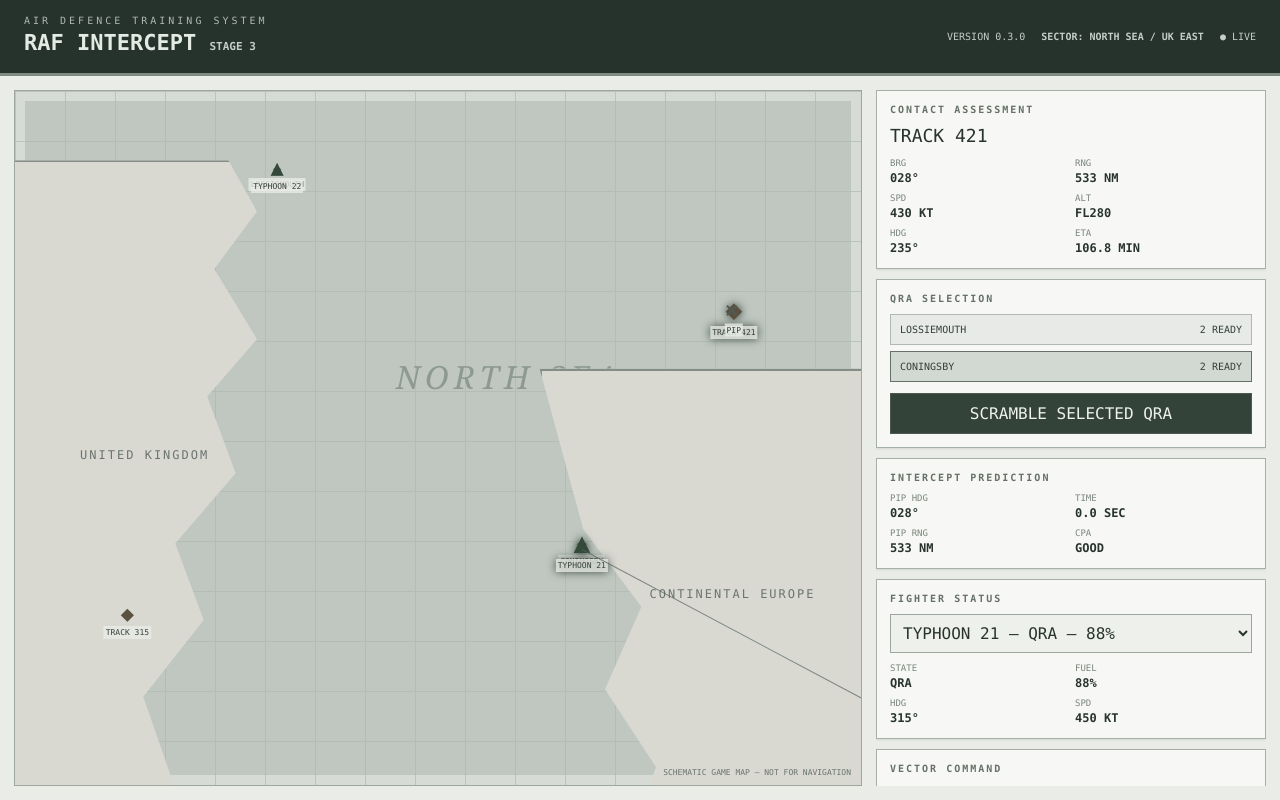
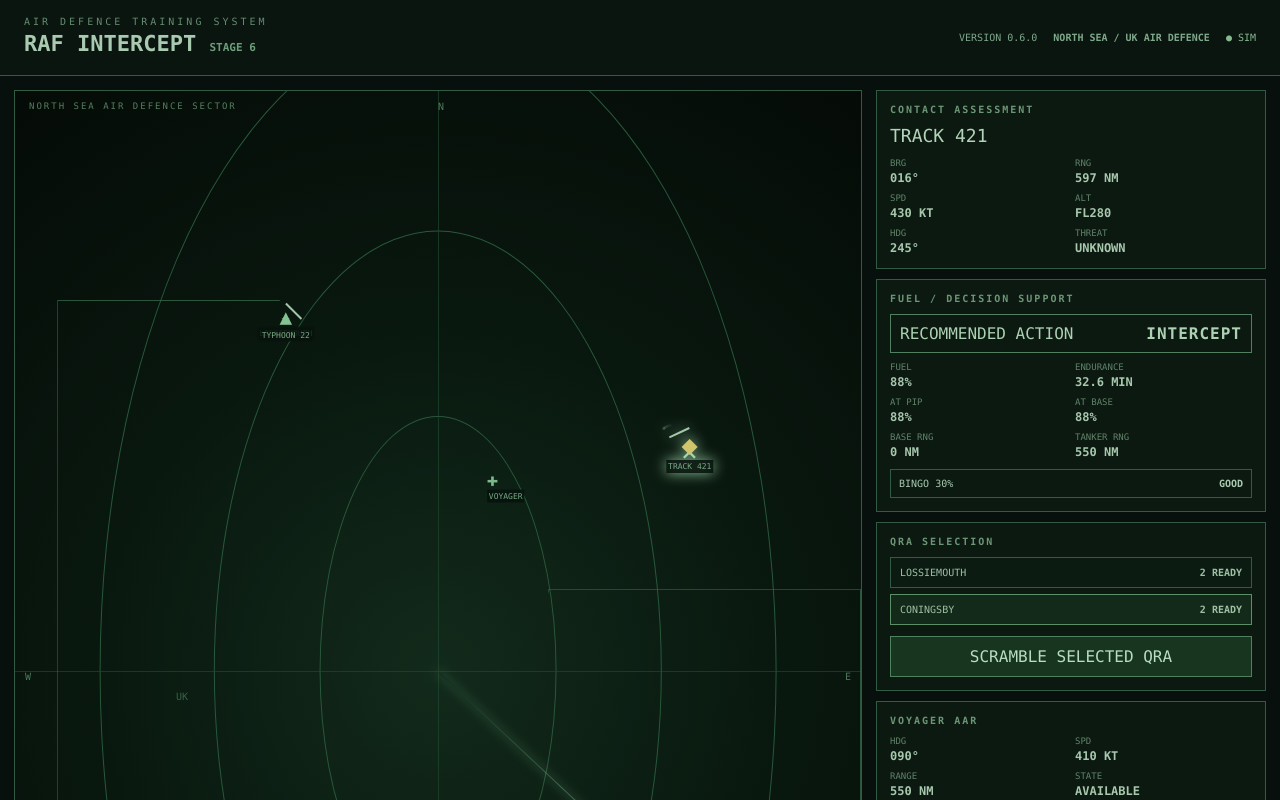
Before and after one commit to kitridley-sys/Intercept, a React (Vite) app: page / in a window 1280 px wide. Shown: the top 800 px of the page. Built offline with nearby package versions, Linux system fonts and the light colour scheme.

Commit message:
Add files via upload

```diff
--- a/src/App.tsx
+++ b/src/App.tsx
@@ -1,91 +1,38 @@
-import {useEffect,useMemo,useState} from 'react'
-
-const VERSION='0.3.0'
-type Plane={id:string;name:string;x:number;y:number;heading:number;speed:number;alt:number;fuel:number;airborne:boolean;friendly:boolean}
+import{useEffect,useMemo,useState}from'react'
+const VERSION='0.6.0',BINGO=30,RESERVE=42
+type P={id:string;name:string;x:number;y:number;heading:number;speed:number;alt:number;fuel:number;airborne:boolean;friendly:boolean;trail:{x:number;y:number}[]}
 type Base={id:string;name:string;x:number;y:number;aircraft:number}
-const bases:Base[]=[
- {id:'L',name:'LOSSIEMOUTH',x:31,y:12,aircraft:2},
- {id:'C',name:'CONINGSBY',x:67,y:66,aircraft:2},
-]
-const initialTargets:Plane[]=[
- {id:'T421',name:'TRACK 421',x:87,y:31,heading:235,speed:430,alt:280,fuel:100,airborne:true,friendly:false},
- {id:'T315',name:'TRACK 315',x:12,y:78,heading:35,speed:390,alt:240,fuel:100,airborne:true,friendly:false},
-]
-const initialFighters:Plane[]=[
- {id:'F21',name:'TYPHOON 21',x:67,y:66,heading:315,speed:450,alt:250,fuel:88,airborne:false,friendly:true},
- {id:'F22',name:'TYPHOON 22',x:31,y:12,heading:135,speed:450,alt:250,fuel:78,airborne:false,friendly:true},
-]
+const bases:Base[]=[{id:'L',name:'LOSSIEMOUTH',x:32,y:20,aircraft:2},{id:'C',name:'CONINGSBY',x:68,y:72,aircraft:2}]
+const initialT:P[]=[{id:'T421',name:'TRACK 421',x:82,y:30,heading:245,speed:430,alt:280,fuel:100,airborne:true,friendly:false,trail:[]},{id:'T315',name:'TRACK 315',x:24,y:67,heading:42,speed:390,alt:240,fuel:100,airborne:true,friendly:false,trail:[]}]
+const initialF:P[]=[{id:'F21',name:'TYPHOON 21',x:68,y:72,heading:315,speed:450,alt:250,fuel:88,airborne:false,friendly:true,trail:[]},{id:'F22',name:'TYPHOON 22',x:32,y:20,heading:135,speed:450,alt:250,fuel:78,airborne:false,friendly:true,trail:[]}]
+const tanker={x:58,y:34,heading:90,speed:410}
 const clamp=(n:number,a=4,b=96)=>Math.max(a,Math.min(b,n))
-const move=(p:Plane,dt:number)=>{const r=p.heading*Math.PI/180,s=.00115;return {...p,x:clamp(p.x+Math.sin(r)*p.speed*dt*s),y:clamp(p.y-Math.cos(r)*p.speed*dt*s)}}
-const dist=(a:Plane,b:Plane)=>Math.hypot(a.x-b.x,a.y-b.y)
-const brg=(a:Plane,b:Plane)=>Math.round((Math.atan2(b.x-a.x,-(b.y-a.y))*180/Math.PI+360)%360)
+const move=(p:P):P=>{const r=p.heading*Math.PI/180,s=.00115;return{...p,x:clamp(p.x+Math.sin(r)*p.speed*s),y:clamp(p.y-Math.cos(r)*p.speed*s),fuel:p.airborne&&p.friendly?Math.max(0,p.fuel-.045):p.fuel,trail:[...p.trail,{x:p.x,y:p.y}].slice(-22)}}
+const d=(a:{x:number;y:number},b:{x:number;y:number})=>Math.hypot(a.x-b.x,a.y-b.y)
+const brg=(a:P,b:P)=>Math.round((Math.atan2(b.x-a.x,-(b.y-a.y))*180/Math.PI+360)%360)
 const ang=(a:number,b:number)=>Math.abs(((a-b+540)%360)-180)
-
-function predictIntercept(f:Plane,t:Plane){
- const dx=t.x-f.x,dy=t.y-f.y
- const tr=t.heading*Math.PI/180, fr=f.heading*Math.PI/180
- const tvx=Math.sin(tr)*t.speed, tvy=-Math.cos(tr)*t.speed
- const relx=dx,rely=dy
- const a=tvx*tvx+tvy*tvy-f.speed*f.speed
- const b=2*(relx*tvx+rely*tvy)
- const c=relx*relx+rely*rely
- let sec=0
- if(Math.abs(a)<.0001) sec=b?Math.max(0,-c/b):0
- else {const disc=b*b-4*a*c;if(disc>=0){const r1=(-b-Math.sqrt(disc))/(2*a),r2=(-b+Math.sqrt(disc))/(2*a);const roots=[r1,r2].filter(r=>r>0);sec=roots.length?Math.min(...roots):0}}
- if(!sec) sec=Math.max(1,dist(f,t)*.9)
- const px=t.x+Math.sin(tr)*t.speed*sec*.00115
- const py=t.y-Math.cos(tr)*t.speed*sec*.00115
- const point={x:clamp(px),y:clamp(py)}
- const heading=Math.round((Math.atan2(point.x-f.x,-(point.y-f.y))*180/Math.PI+360)%360)
- return {sec,point,heading}
+function solution(f:P,t:P){const dx=t.x-f.x,dy=t.y-f.y,r=t.heading*Math.PI/180,tvx=Math.sin(r)*t.speed,tvy=-Math.cos(r)*t.speed,a=tvx*tvx+tvy*tvy-f.speed*f.speed,b=2*(dx*tvx+dy*tvy),c=dx*dx+dy*dy;let s=0,disc=b*b-4*a*c;if(Math.abs(a)>.0001&&disc>=0){const rs=[(-b-Math.sqrt(disc))/(2*a),(-b+Math.sqrt(disc))/(2*a)].filter(x=>x>0);if(rs.length)s=Math.min(...rs)}if(!s)s=Math.max(1,d(f,t)*.9);const x=clamp(t.x+Math.sin(r)*t.speed*s*.00115),y=clamp(t.y-Math.cos(r)*t.speed*s*.00115);return{sec:s,x,y,heading:Math.round((Math.atan2(x-f.x,-(y-f.y))*180/Math.PI+360)%360)}}
+function Contact({p,sel,onClick}:{p:P;sel:boolean;onClick:()=>void}){return <button className={`contact ${p.friendly?'friendly':'hostile'} ${sel?'selected':''}`} style={{left:`${p.x}%`,top:`${p.y}%`}} onClick={onClick}><span className="trail">{p.trail.map((q,i)=><i key={i} style={{left:`${(q.x-p.x)*4}px`,top:`${(q.y-p.y)*4}px`,opacity:(i+1)/p.trail.length*.35}}/>)}</span><span className="bug" style={{transform:`translate(-50%,-100%) rotate(${p.heading}deg)`}}/><span className="symbol">{p.friendly?'▲':'◆'}</span><small>{p.name}</small></button>}
+export default function App(){
+ const[t,setT]=useState(initialT),[f,setF]=useState(initialF),[selT,setSelT]=useState('T421'),[selF,setSelF]=useState('F21'),[vector,setVector]=useState(285),[base,setBase]=useState('C'),[score,setScore]=useState(0),[running,setRunning]=useState(true),[assist,setAssist]=useState(true),[msg,setMsg]=useState('CONTACT! Assess the fuel state and select the most suitable response.'),[events,setEvents]=useState<string[]>([])
+ const target=t.find(x=>x.id===selT)!,fighter=f.find(x=>x.id===selF)!,b=bases.find(x=>x.id===base)!,rng=d(fighter,target)*14,bearing=brg(fighter,target),sol=useMemo(()=>solution(fighter,target),[fighter,target])
+ const baseRange=d(fighter,b)*14, tankerRange=d(fighter,tanker)*14, fuelToBase=baseRange/Math.max(1,fighter.speed)*60/10, fuelAtIntercept=Math.max(0,fighter.fuel-sol.sec*.045), fuelAtBase=Math.max(0,fighter.fuel-fuelToBase*.045), endurance=fighter.fuel/.045/60
+ const needRTB=fighter.airborne&&(fuelAtBase<RESERVE||fighter.fuel<=BINGO), needAAR=fighter.airborne&&fuelAtIntercept<RESERVE&&!needRTB
+ const recommendation=needRTB?'RTB':needAAR&&tankerRange<=25?'AAR':'INTERCEPT'
+ useEffect(()=>{if(!running)return;const id=setInterval(()=>{setT(a=>a.map(move));setF(a=>a.map(x=>x.airborne?move(x):x))},1000);return()=>clearInterval(id)},[running])
+ const log=(s:string)=>setEvents(e=>[s,...e].slice(0,5))
+ function scramble(){if(scrambled()){setMsg(`${fighter.name} already airborne.`);return};setF(a=>a.map(x=>x.id===selF?{...x,airborne:true}:x));const pts=Math.max(0,150-Math.round(baseRange*4));setScore(s=>s+pts);log(`QRA ${b.name}: +${pts}`);setMsg(`${b.name} QRA scrambled. Fuel ${Math.round(fighter.fuel)}%.`)}
+ function scrambled(){return fighter.airborne}
+ function vectorCmd(){if(!fighter.airborne){setMsg('FIGHTER NOT AIRBORNE — SCRAMBLE QRA FIRST.');return}if(fighter.fuel<=BINGO){setMsg('BINGO FUEL — VECTOR CANCELLED. ORDER RTB.');return}const e=ang(vector,sol.heading),pts=Math.max(0,140-Math.round(e*2));setScore(s=>s+pts);setF(a=>a.map(x=>x.id===selF?{...x,heading:vector}:x));log(`VECTOR ${String(vector).padStart(3,'0')}°: +${pts}`);setMsg(e<=8?`EXCELLENT VECTOR. +${pts}.`:`VECTOR ACCEPTED. +${pts}.`)}
+ function rtb(){if(!fighter.airborne){setMsg('FIGHTER IS ON QRA AT BASE.');return}const h=brg(fighter,{...b,id:b.id,name:b.name,x:b.x,y:b.y,heading:0,speed:0,alt:0,fuel:0,airborne:false,friendly:true,trail:[]});setF(a=>a.map(x=>x.id===selF?{...x,heading:h}:x));const pts=fighter.fuel>RESERVE?80:30;setScore(s=>s+pts);log(`RTB ${b.name}: +${pts}`);setMsg(`RTB VECTOR ${String(h).padStart(3,'0')}°. ${pts} points.`)}
+ function aar(){if(!fighter.airborne){setMsg('TANKER SUPPORT REQUIRES AIRBORNE FIGHTER.');return}if(tankerRange>25){setMsg(`VOYAGER ${tankerRange.toFixed(0)} NM — TOO FAR FOR AAR.`);return}const gain=Math.min(40,100-fighter.fuel);setF(a=>a.map(x=>x.id===selF?{...x,fuel:x.fuel+gain}:x));setScore(s=>s+gain*3);log(`AAR ${gain}%: +${gain*3}`);setMsg(`AAR COMPLETE. +${gain}% fuel.`)}
+ function reset(){setT(initialT);setF(initialF);setScore(0);setEvents([]);setRunning(true);setMsg('NEW SCENARIO — CONTACT!')}
+ return <main><header><div><div className="eyebrow">AIR DEFENCE TRAINING SYSTEM</div><h1>RAF INTERCEPT <span>STAGE 6</span></h1></div><div className="topright"><span>VERSION {VERSION}</span><b>NORTH SEA / UK AIR DEFENCE</b><i>● SIM</i></div></header>
+ <section className="layout"><div className="radar"><div className="scope"><div className="rings r1"/><div className="rings r2"/><div className="rings r3"/><div className="cross v"/><div className="cross h"/><div className="sweep"/><div className="north">N</div><div className="west">W</div><div className="east">E</div><div className="south">S</div><div className="uk-outline"><span>UK</span></div><div className="europe-outline"><span>EUROPE</span></div>{bases.map(x=><button key={x.id} className={`base ${base===x.id?'chosen':''}`} style={{left:`${x.x}%`,top:`${x.y}%`}} onClick={()=>setBase(x.id)}>✦<small>{x.name}</small></button>)}<div className="tanker" style={{left:`${tanker.x}%`,top:`${tanker.y}%`}}>✚<small>VOYAGER</small></div>{t.map(x=><Contact key={x.id} p={x} sel={selT===x.id} onClick={()=>setSelT(x.id)}/>) }{f.map(x=><Contact key={x.id} p={x} sel={selF===x.id} onClick={()=>setSelF(x.id)}/>) }{assist&&<><div className="pip" style={{left:`${sol.x}%`,top:`${sol.y}%`}}>×</div><div className="solution-line" style={{left:`${fighter.x}%`,top:`${fighter.y}%`,width:`${Math.hypot(sol.x-fighter.x,sol.y-fighter.y)}%`,transform:`rotate(${sol.heading}deg)`}}/></>}<div className="scope-label">NORTH SEA AIR DEFENCE SECTOR</div><div className="scale">RANGE RINGS: 25 / 50 / 100 NM</div></div><div className="radar-footer"><span>SURVEILLANCE</span><span>CONTACTS {t.length+f.length}</span><span>1 SEC UPDATE</span></div></div>
+ <aside><div className="panel"><h2>CONTACT ASSESSMENT</h2><div className="big">{target.name}</div><div className="grid"><label>BRG <strong>{String(bearing).padStart(3,'0')}°</strong></label><label>RNG <strong>{rng.toFixed(0)} NM</strong></label><label>SPD <strong>{target.speed} KT</strong></label><label>ALT <strong>FL{target.alt}</strong></label><label>HDG <strong>{String(target.heading).padStart(3,'0')}°</strong></label><label>THREAT <strong>UNKNOWN</strong></label></div></div>
+ <div className="panel"><h2>FUEL / DECISION SUPPORT</h2><div className={`decision ${recommendation.toLowerCase()}`}><span>RECOMMENDED ACTION</span><b>{recommendation}</b></div><div className="grid"><label>FUEL <strong>{Math.round(fighter.fuel)}%</strong></label><label>ENDURANCE <strong>{endurance.toFixed(1)} MIN</strong></label><label>AT PIP <strong>{fuelAtIntercept.toFixed(0)}%</strong></label><label>AT BASE <strong>{fuelAtBase.toFixed(0)}%</strong></label><label>BASE RNG <strong>{baseRange.toFixed(0)} NM</strong></label><label>TANKER RNG <strong>{tankerRange.toFixed(0)} NM</strong></label></div><div className={`fuelbar ${fighter.fuel<=BINGO?'bingo':fighter.fuel<=RESERVE?'low':''}`}><span>BINGO {BINGO}%</span><b>{fighter.fuel<=BINGO?'BINGO':fighter.fuel<=RESERVE?'LOW':'GOOD'}</b></div></div>
+ <div className="panel"><h2>QRA SELECTION</h2>{bases.map(x=><button className={`baseRow ${base===x.id?'active':''}`} key={x.id} onClick={()=>setBase(x.id)}><span>{x.name}</span><b>{x.aircraft} READY</b></button>)}<button className="primary" onClick={scramble}>SCRAMBLE SELECTED QRA</button></div>
+ <div className="panel"><h2>VOYAGER AAR</h2><div className="grid"><label>HDG <strong>090°</strong></label><label>SPD <strong>410 KT</strong></label><label>RANGE <strong>{tankerRange.toFixed(0)} NM</strong></label><label>STATE <strong>AVAILABLE</strong></label></div><button className="primary" onClick={aar}>REQUEST AAR</button></div>
+ <div className="panel command"><h2>VECTOR COMMAND</h2><input type="range" min="0" max="359" value={vector} onChange={e=>setVector(+e.target.value)}/><div className="vector"><span>VECTOR</span><strong>{String(vector).padStart(3,'0')}°</strong></div>{assist&&<div className="hint">TRAINING: {recommendation} · solution {String(sol.heading).padStart(3,'0')}°</div>}<div className="cmdrow"><button className="primary" onClick={vectorCmd}>ISSUE VECTOR</button><button className="secondary" onClick={rtb}>ORDER RTB</button></div></div>
+ <div className="panel"><h2>CONTROLLER ASSESSMENT</h2><div className="score">{score}</div><p className="message">{msg}</p><label className="toggle"><input type="checkbox" checked={assist} onChange={e=>setAssist(e.target.checked)}/> Training assistance</label><div className="debrief">{events.map((x,i)=><div key={i}>{x}</div>)}</div><div className="actions"><button onClick={()=>setRunning(!running)}>{running?'PAUSE':'RESUME'}</button><button onClick={reset}>NEW SCENARIO</button></div></div></aside></section></main>
 }
-
-export default function App(){
- const [targets,setTargets]=useState(initialTargets),[fighters,setFighters]=useState(initialFighters)
- const [selT,setSelT]=useState('T421'),[selF,setSelF]=useState('F21'),[vector,setVector]=useState(285)
- const [base,setBase]=useState('C'),[score,setScore]=useState(0),[running,setRunning]=useState(true)
- const [assist,setAssist]=useState(true),[scrambled,setScrambled]=useState<string[]>([])
- const [msg,setMsg]=useState('CONTACT! Assess the track, select QRA, then scramble.')
- const [debrief,setDebrief]=useState<string[]>([])
- const target=targets.find(p=>p.id===selT)!,fighter=fighters.find(p=>p.id===selF)!
- const range=dist(fighter,target)*14,bearing=brg(fighter,target)
- const prediction=useMemo(()=>predictIntercept(fighter,target),[fighter,target])
- const targetEta=Math.max(0,range/Math.max(1,fighter.speed-target.speed*.35)*60)
- const interceptRange=Math.hypot(prediction.point.x-fighter.x,prediction.point.y-fighter.y)*14
- useEffect(()=>{if(!running)return;const id=setInterval(()=>{setTargets(ts=>ts.map(t=>move(t,1)));setFighters(fs=>fs.map(f=>f.airborne?{...move(f,1),fuel:Math.max(0,f.fuel-.035)}:f))},1000);return()=>clearInterval(id)},[running])
- function scramble(){
-  if(scrambled.includes(selF)){setMsg(`${fighter.name} already airborne.`);return}
-  setScrambled(s=>[...s,selF]);setFighters(fs=>fs.map(f=>f.id===selF?{...f,airborne:true}:f))
-  const chosen=bases.find(b=>b.id===base)!
-  const d=Math.hypot(fighter.x-chosen.x,fighter.y-chosen.y),pts=Math.max(0,150-Math.round(d*4))
-  setScore(s=>s+pts);setDebrief(d=>[`QRA: ${chosen.name} selected — +${pts}`,...d].slice(0,5));setMsg(`${chosen.name} QRA scrambled. ${pts} points.`)
- }
- function issueVector(){
-  if(!fighter.airborne){setMsg('FIGHTER NOT AIRBORNE — SCRAMBLE QRA FIRST.');return}
-  const e=ang(vector,prediction.heading),pts=Math.max(0,140-Math.round(e*2))
-  setScore(s=>s+pts);setFighters(fs=>fs.map(f=>f.id===selF?{...f,heading:vector}:f))
-  setDebrief(d=>[`VECTOR ${vector.toString().padStart(3,'0')}° — error ${e}° — +${pts}`,...d].slice(0,5))
-  setMsg(e<=8?`EXCELLENT VECTOR. ${pts} points. Predicted intercept in ${prediction.sec.toFixed(1)} sec.`:`VECTOR ACCEPTED. ${pts} points. Predicted intercept heading ${prediction.heading.toString().padStart(3,'0')}°.`)
- }
- function reset(){setTargets(initialTargets);setFighters(initialFighters);setScrambled([]);setScore(0);setRunning(true);setDebrief([]);setMsg('NEW SCENARIO — CONTACT!')}
- return <main>
-  <header><div><div className="eyebrow">AIR DEFENCE TRAINING SYSTEM</div><h1>RAF INTERCEPT <span>STAGE 3</span></h1></div><div className="topright"><span>VERSION {VERSION}</span><b>SECTOR: NORTH SEA / UK EAST</b><i>● LIVE</i></div></header>
-  <section className="layout">
-   <div className="map"><div className="gridlines"/><div className="sea-label">NORTH SEA</div><div className="land uk"><span>UNITED KINGDOM</span></div><div className="land eu"><span>CONTINENTAL EUROPE</span></div>
-    {bases.map(b=><button key={b.id} className={`base ${base===b.id?'chosen':''}`} style={{left:`${b.x}%`,top:`${b.y}%`}} onClick={()=>setBase(b.id)}>✦<small>{b.name}</small></button>)}
-    {targets.map(t=><button key={t.id} className={`contact target ${selT===t.id?'selected':''}`} style={{left:`${t.x}%`,top:`${t.y}%`}} onClick={()=>setSelT(t.id)}>◆<small>{t.name}</small></button>)}
-    {fighters.map(f=><button key={f.id} className={`contact fighter ${selF===f.id?'selected':''}`} style={{left:`${f.x}%`,top:`${f.y}%`}} onClick={()=>setSelF(f.id)}>▲<small>{f.name}</small></button>)}
-    {assist&&<><div className="intercept-line" style={{left:`${fighter.x}%`,top:`${fighter.y}%`,width:`${interceptRange/14}%`,transform:`rotate(${prediction.heading}deg)`}}/><div className="predicted" style={{left:`${prediction.point.x}%`,top:`${prediction.point.y}%`}}>×<small>PIP</small></div></>}
-    <div className="mapnote">SCHEMATIC GAME MAP — NOT FOR NAVIGATION</div>
-   </div>
-   <aside>
-    <div className="panel"><h2>CONTACT ASSESSMENT</h2><div className="big">{target.name}</div><div className="grid"><label>BRG <strong>{bearing.toString().padStart(3,'0')}°</strong></label><label>RNG <strong>{range.toFixed(0)} NM</strong></label><label>SPD <strong>{target.speed} KT</strong></label><label>ALT <strong>FL{target.alt}</strong></label><label>HDG <strong>{target.heading.toString().padStart(3,'0')}°</strong></label><label>ETA <strong>{targetEta.toFixed(1)} MIN</strong></label></div></div>
-    <div className="panel"><h2>QRA SELECTION</h2>{bases.map(b=><button className={`baseRow ${base===b.id?'active':''}`} key={b.id} onClick={()=>setBase(b.id)}><span>{b.name}</span><b>{b.aircraft} READY</b></button>)}<button className="primary" onClick={scramble}>SCRAMBLE SELECTED QRA</button></div>
-    <div className="panel"><h2>INTERCEPT PREDICTION</h2><div className="grid"><label>PIP HDG <strong>{prediction.heading.toString().padStart(3,'0')}°</strong></label><label>TIME <strong>{prediction.sec.toFixed(1)} SEC</strong></label><label>PIP RNG <strong>{interceptRange.toFixed(0)} NM</strong></label><label>CPA <strong>{prediction.sec<90?'GOOD':'LONG'}</strong></label></div></div>
-    <div className="panel"><h2>FIGHTER STATUS</h2><select value={selF} onChange={e=>setSelF(e.target.value)}>{fighters.map(f=><option key={f.id} value={f.id}>{f.name} — {f.airborne?'AIRBORNE':'QRA'} — {Math.round(f.fuel)}%</option>)}</select><div className="grid"><label>STATE <strong>{fighter.airborne?'AIRBORNE':'QRA'}</strong></label><label>FUEL <strong>{Math.round(fighter.fuel)}%</strong></label><label>HDG <strong>{fighter.heading.toString().padStart(3,'0')}°</strong></label><label>SPD <strong>{fighter.speed} KT</strong></label></div></div>
-    <div className="panel command"><h2>VECTOR COMMAND</h2><input type="range" min="0" max="359" value={vector} onChange={e=>setVector(+e.target.value)}/><div className="vector"><span>VECTOR</span><strong>{vector.toString().padStart(3,'0')}°</strong></div>{assist&&<div className="hint">TRAINING: predicted intercept heading {prediction.heading.toString().padStart(3,'0')}°</div>}<button className="primary" onClick={issueVector}>ISSUE VECTOR</button></div>
-    <div className="panel"><h2>CONTROLLER ASSESSMENT</h2><div className="score">{score}</div><p className="message">{msg}</p><label className="toggle"><input type="checkbox" checked={assist} onChange={e=>setAssist(e.target.checked)}/> Training assistance</label><div className="debrief">{debrief.map((x,i)=><div key={i}>{x}</div>)}</div><div className="actions"><button onClick={()=>setRunning(!running)}>{running?'PAUSE':'RESUME'}</button><button onClick={reset}>NEW SCENARIO</button></div></div>
-   </aside>
-  </section>
- </main>
-}
--- a/src/main.tsx
+++ b/src/main.tsx
@@ -1 +1 @@
-import {StrictMode} from 'react'; import {createRoot} from 'react-dom/client'; import './style.css'; import App from './App'; createRoot(document.getElementById('root')!).render(<StrictMode><App/></StrictMode>)
+import{StrictMode}from'react';import{createRoot}from'react-dom/client';import'./style.css';import App from'./App';createRoot(document.getElementById('root')!).render(<StrictMode><App/></StrictMode>)
```
Also changed, not shown: src/style.css.
